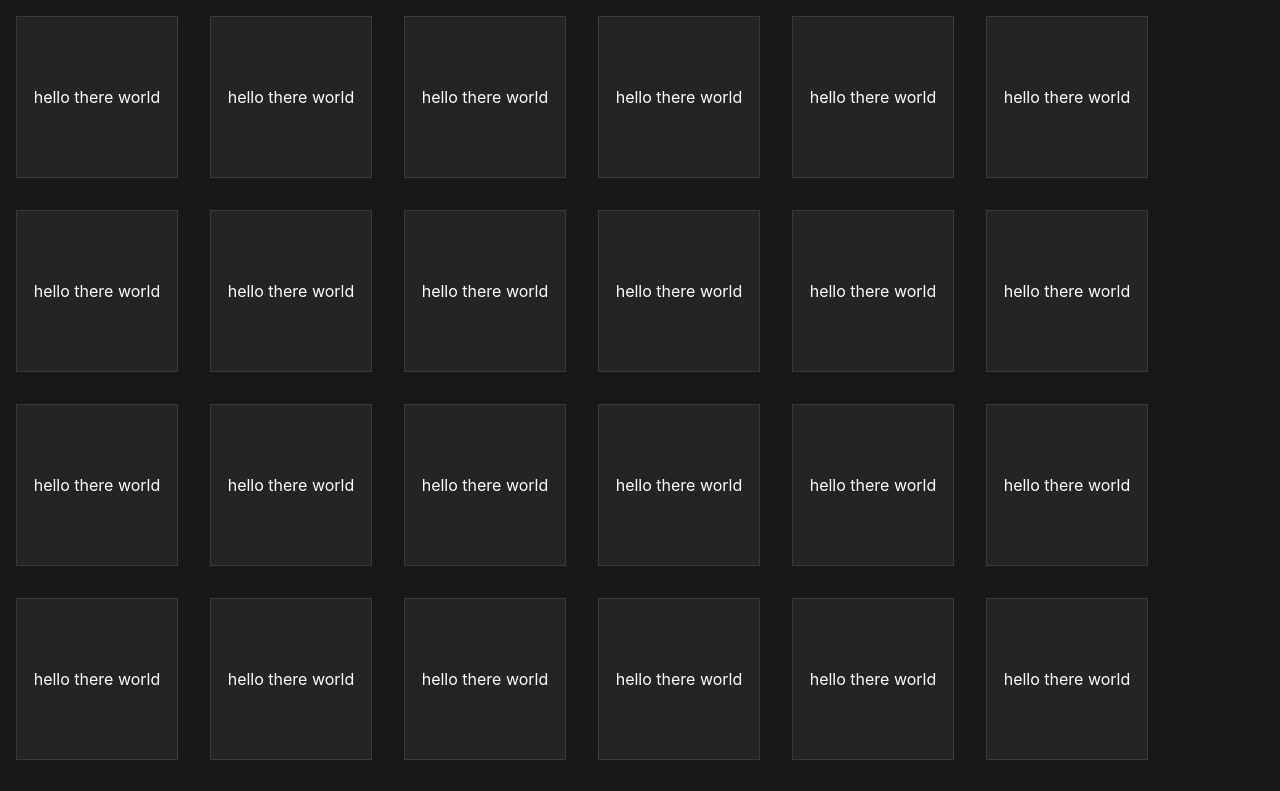
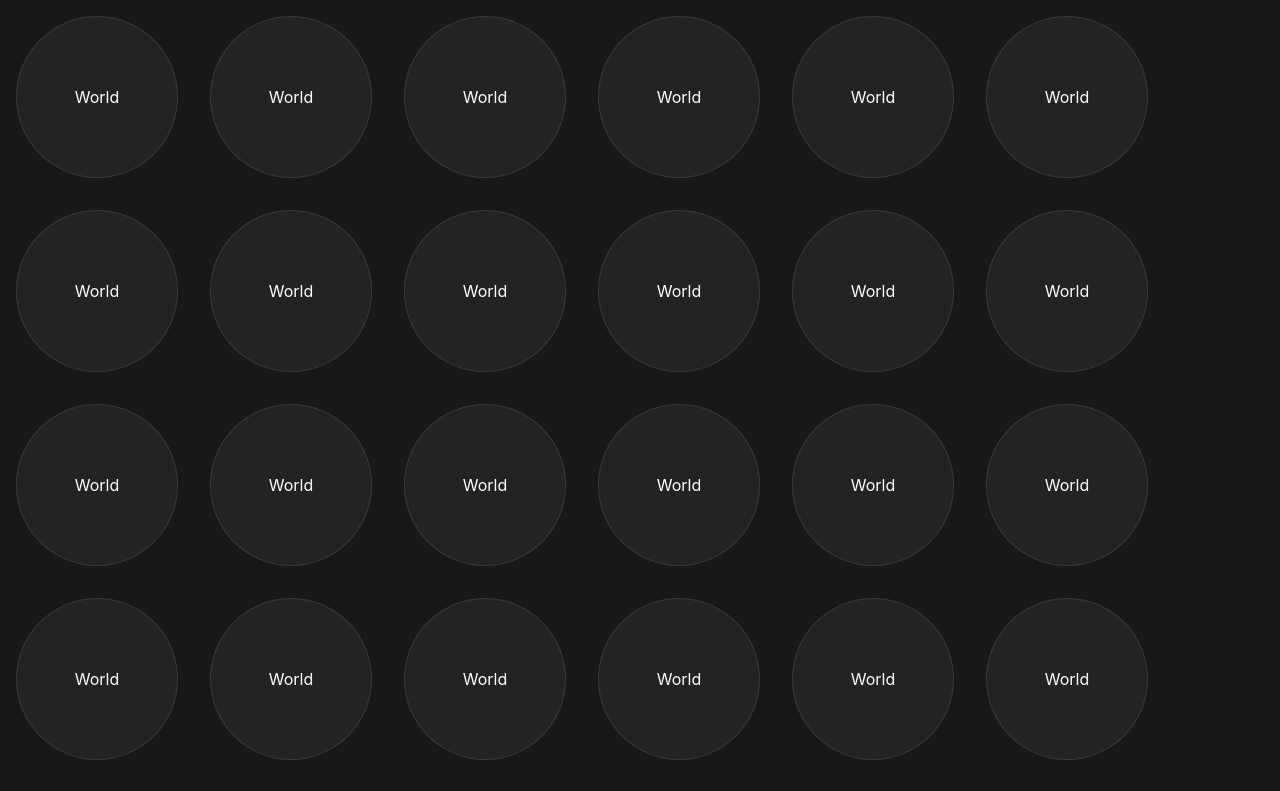
Before and after one commit to bladnman/css-base-units, a React (Create React App) app: page / in a window 1280 px wide. Shown: the top 791 px of the page. Built offline with nearby package versions, Linux system fonts and the light colour scheme.

Commit message:
- cleaned

```diff
--- a/src/App.js
+++ b/src/App.js
@@ -7,7 +7,7 @@ import styles from './App.module.css';
 
 class App extends Component {
   render() {
-    const items = ('a,'.repeat(30)).split(',');
+    const items = ('World,'.repeat(30)).split(',');
     return (
       <div className={styles.App}>
         <Grid className={styles.grid}>
--- a/src/App.module.css
+++ b/src/App.module.css
@@ -1,8 +1,10 @@
 .App {}
 .grid {}
 .tile {
-  transform: all 100ms;
+  transition: all 100ms;
+  border-radius: 50%;
 }
 .tile:hover {
-  background-color: rgba(0, 0, 0, 0.1);
+  background-color: #00000022;
+  border-radius: 0;
 }
--- a/src/components/Tile.js
+++ b/src/components/Tile.js
@@ -5,7 +5,7 @@ export default class Tile extends Component {
   render() {
     return (
       <div className={[this.props.className, styles.base].join(' ')}>
-        hello there world
+        {this.props.children}
       </div>
     )
   }
```
